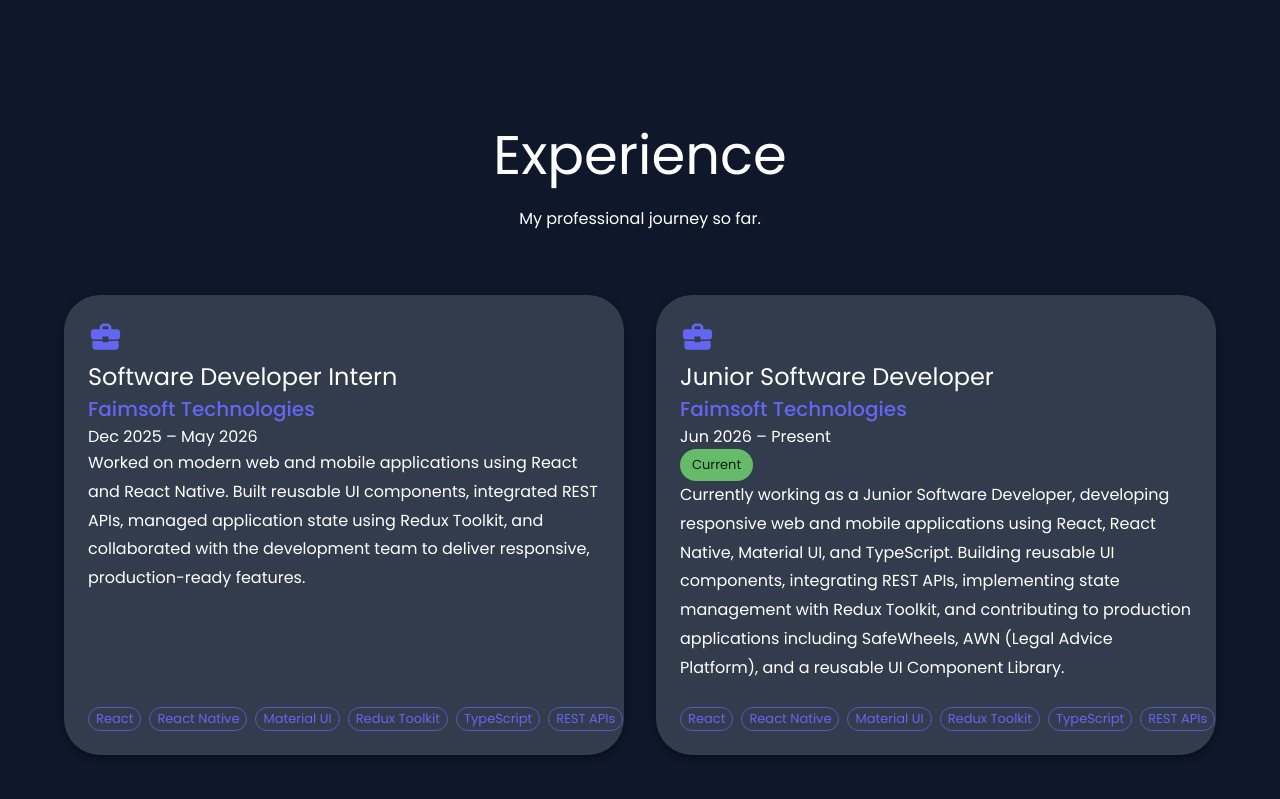
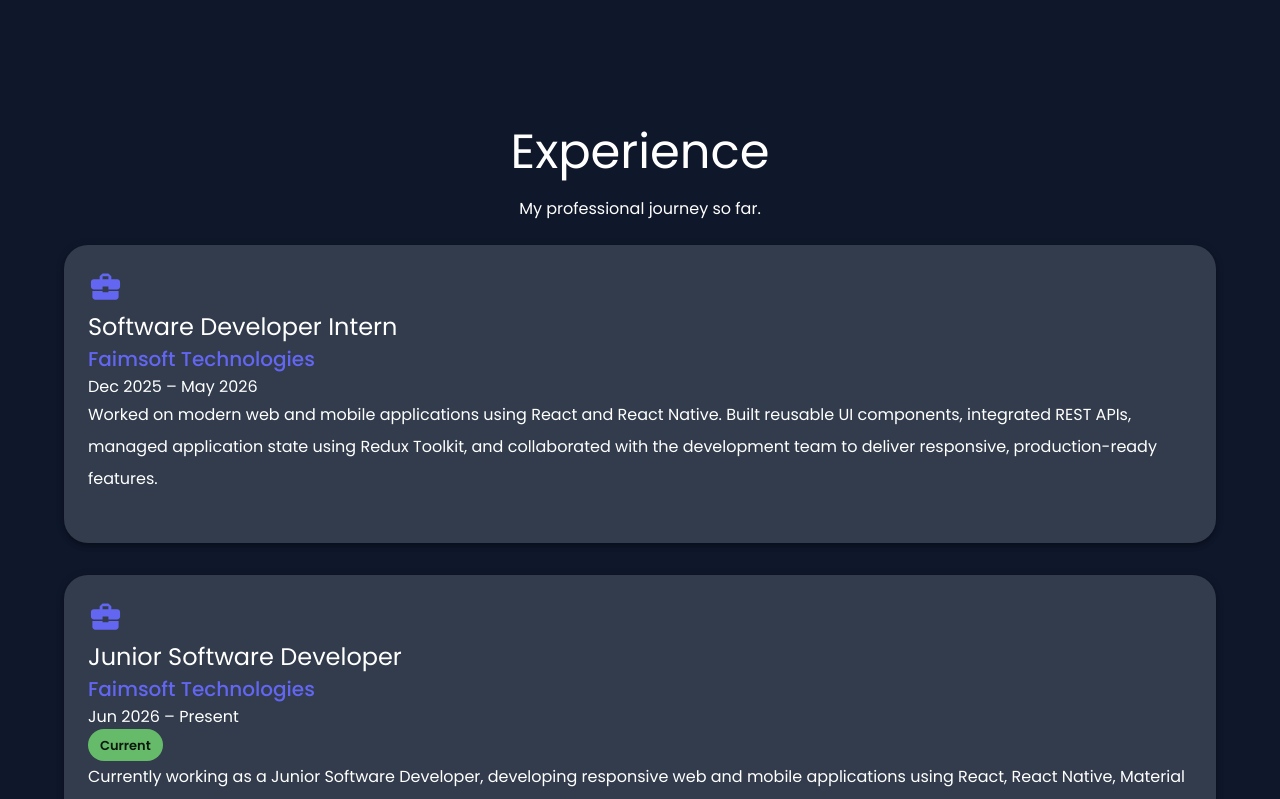
Before and after one commit to sehrishf16/sehrish-Portfolio, a React app: page / in a window 1280 px wide. Shown: the part 2640-3439 px from the top of the page. Built offline with nearby package versions, Linux system fonts and the light colour scheme; the HTML template or start-up script is replaced by a standard one.

Commit message:
updated code for section experience

```diff
--- a/src/components/Experience/Experience.jsx
+++ b/src/components/Experience/Experience.jsx
@@ -1,143 +1,3 @@
-// import React from "react";
-// import {
-//   Container,
-//   Typography,
-//   Box,
-//   Paper,
-//   Chip,
-//   Stack,
-// } from "@mui/material";
-
-// import BusinessCenterIcon from "@mui/icons-material/BusinessCenter";
-
-// import experience from "../../data/experience";
-
-// const Experience = () => {
-//   return (
-//     <section id="experience"
-//     sx={{
-//         py: { xs: 8, md: 12 },
-//       }}>
-//       <Container maxWidth="lg">
-
-//         <Typography
-//           variant="h3"
-//           align="center"
-//           fontWeight={700}
-//           gutterBottom
-//           mb={3}
-//         >
-//           Experience
-//         </Typography>
-
-//         <Typography
-//           align="center"
-//           color="text.secondary"
-//           mb={7}
-
-//         >
-//           My professional journey so far.
-//         </Typography>
-
-//         {experience.map((item) => (
-//           <Paper
-//             key={item.id}
-//             elevation={4}
-//             sx={{
-//               mt:3,
-//               p: { xs: 2, md: 3 },
-//               mb: 4,
-//               borderRadius: 2,
-//               transition: "0.3s",
-//               "&:hover": {
-//                 transform: "translateY(-8px)",
-//                 boxShadow: "0 16px 36px rgba(0,0,0,0.25)",
-//               },
-//             }}
-//           >
-
-//             <Box
-//               display="flex"
-//               justifyContent="space-between"
-//               alignItems="flex-start"
-//               flexWrap="wrap"
-//               gap={2}
-//               mb={3}
-//             >
-//               <Box display="flex" gap={2}>
-//                 <BusinessCenterIcon
-//                   color="primary"
-//                   fontSize="large"
-//                 />
-
-//                 <Box>
-//                   <Typography variant="h5" fontWeight={700}>
-//                     {item.role}
-//                   </Typography>
-
-//                   <Typography
-//                     variant="h6"
-//                     color="primary"
-//                     fontWeight={600}
-//                   >
-//                     {item.company}
-//                   </Typography>
-
-//                   <Typography color="text.secondary">
-//                     {item.duration}
-//                   </Typography>
-//                 </Box>
-//               </Box>
-
-//               {item.current && (
-//                 <Chip
-//                   label="Current"
-//                   color="success"
-//                   sx={{ fontWeight: 600 }}
-//                 />
-//               )}
-//             </Box>
-
-
-
-//             <Typography
-//               color="text.secondary"
-//               sx={{
-//                 lineHeight: 2,
-//                 mb: 3,
-//               }}
-//             >
-//               {item.description}
-//             </Typography>
-
-
-
-//             <Stack
-//               direction="row"
-//               spacing={1}
-//               useFlexGap
-//               flexWrap="wrap"
-//             >
-//               {item.technologies.map((tech) => (
-//                 <Chip
-//                   key={tech}
-//                   label={tech}
-//                   color="primary"
-//                   variant="outlined"
-//                 />
-//               ))}
-//             </Stack>
-//           </Paper>
-//         ))}
-//       </Container>
-//     </section>
-//   );
-// };
-
-// export default Experience;
-
-
-
 import React from "react";
 import {
   Container,
@@ -146,34 +6,26 @@
   Paper,
   Chip,
   Stack,
-  Grid,
 } from "@mui/material";
 
 import BusinessCenterIcon from "@mui/icons-material/BusinessCenter";
+
 import experience from "../../data/experience";
 
 const Experience = () => {
   return (
-    <Box
-      component="section"
-      id="experience"
+    <section id="experience"
     sx={{
-        py: { xs: 8, md: 10 },
-      }}
-    >
+        py: { xs: 8, md: 12 },
+      }}>
       <Container maxWidth="lg">
+
         <Typography
           variant="h3"
           align="center"
           fontWeight={700}
           gutterBottom
-          sx={{
-            fontSize: {
-              xs: "2rem",
-              sm: "2.6rem",
-              md: "3.4rem",
-            },
-          }}
+          mb={3}
         >
           Experience
         </Typography>
@@ -181,38 +33,29 @@
         <Typography
           align="center"
           color="text.secondary"
-          sx={{
-            maxWidth: 700,
-            mx: "auto",
-            mb: { xs: 5, md: 8 },
-          }}
+          mb={7}
+
         >
           My professional journey so far.
         </Typography>
 
-        <Grid container spacing={4}>
         {experience.map((item) => (
-            <Grid
+          <Paper
             key={item.id}
-              size={{ xs: 12, md: 6 }}
-            >
-              <Paper
             elevation={4}
             sx={{
-                  height: "100%",
-                  display: "flex",
-                  flexDirection: "column",
-                  p: 3,
-                  borderRadius: 3,
-                  overflow: "hidden",
+              mt:3,
+              p: { xs: 2, md: 3 },
+              mb: 4,
+              borderRadius: 2,
               transition: "0.3s",
-
               "&:hover": {
                 transform: "translateY(-8px)",
                 boxShadow: "0 16px 36px rgba(0,0,0,0.25)",
               },
             }}
           >
+
             <Box
               display="flex"
               justifyContent="space-between"
@@ -227,7 +70,7 @@
                   fontSize="large"
                 />
 
-                    <Box sx={{ minWidth: 0 }}>
+                <Box>
                   <Typography variant="h5" fontWeight={700}>
                     {item.role}
                   </Typography>
@@ -250,48 +93,28 @@
                 <Chip
                   label="Current"
                   color="success"
+                  sx={{ fontWeight: 600 }}
                 />
               )}
             </Box>
 
+
+
             <Typography
               color="text.secondary"
               sx={{
-                    lineHeight: 1.8,
+                lineHeight: 2,
                 mb: 3,
-                    flexGrow: 1,
-                    wordBreak: "break-word",
               }}
             >
               {item.description}
             </Typography>
 
-                <Stack
-                  direction="row"
-                  spacing={1}
-                  useFlexGap
-                  flexWrap="wrap"
-                  sx={{
-                    mt: "auto",
-                    rowGap: 1,
-                  }}
-                >
-                  {item.technologies.map((tech) => (
-                    <Chip
-                      key={tech}
-                      label={tech}
-                      size="small"
-                      color="primary"
-                      variant="outlined"
-                    />
+
+          </Paper>
         ))}
-                </Stack>
-              </Paper>
-            </Grid>
-          ))}
-        </Grid>
       </Container>
-    </Box>
+    </section>
   );
 };
 
```
Lines whose indentation alone changed are shown as unchanged.
